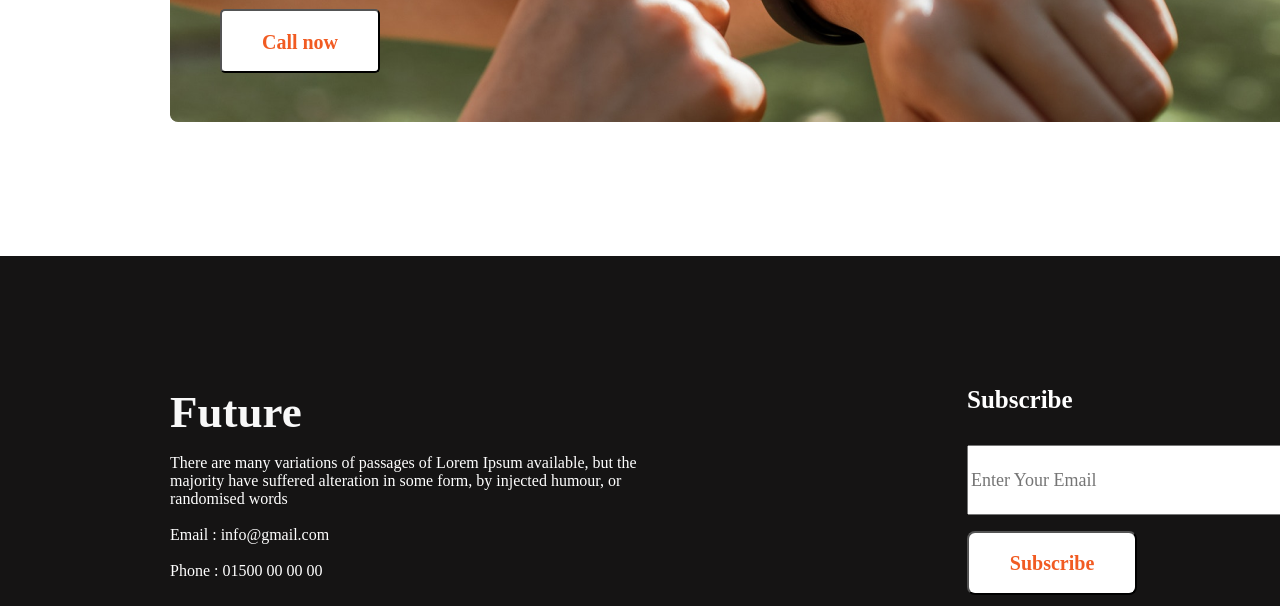
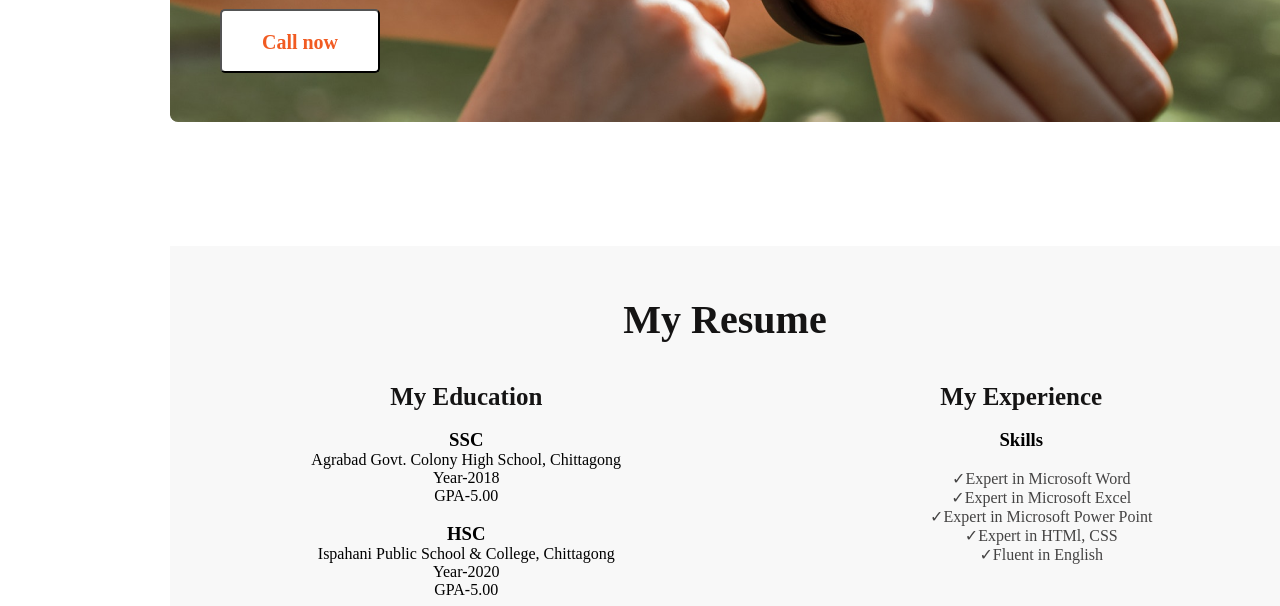
Before and after one commit to Khairulhasan111/first-assignment, a plain HTML site: page first-assignment.html in a window 1280 px wide. Shown: the part 2490-3096 px from the top of the page. Drawn offline with Linux system fonts and the light colour scheme.

Commit message:
resume added

```diff
--- a/first-assignment.html
+++ b/first-assignment.html
@@ -96,8 +96,48 @@
             </div>
         </section>
 
-        <section>
 
+        <!-- My Resume Section -->
+
+        <section class="resume">
+            <h3 class="resume-header">My Resume</h3>
+            <div class="resume-content">
+                <div>
+                    <h3 class="resume-title">My Education</h3><br>
+                    <div>
+                        <h3>SSC</h3>
+                        <p>Agrabad Govt. Colony High School, Chittagong</p>
+                        <p>Year-2018</p>
+                        <p>GPA-5.00</p><br>
+
+                        <h3>HSC</h3>
+                        <p>Ispahani Public School & College, Chittagong</p>
+                        <p>Year-2020</p>
+                        <p>GPA-5.00</p><br>
+
+                        <h3>Current institute</h3>
+                        <p>Govt. Hazi Muhammad Mohsin College, Chittagong</p>
+                        <p>B.Sc in Mathematics</p>
+
+                    </div>
+
+                </div>
+                <div>
+                    <h3 class="resume-title">My Experience</h3><br>
+                    <div>
+                        <h3>Skills</h3><br>
+                        <ul>
+                            <li>Expert in Microsoft Word</li>
+                            <li>Expert in Microsoft Excel</li>
+                            <li>Expert in Microsoft Power Point</li>
+                            <li>Expert in HTMl, CSS</li>
+                            <li>Fluent in English</li>
+                        </ul>
+                    </div>
+                <div>
+
+                </div>
+            </div>
         </section>
 
     </main>
--- a/style/style.css
+++ b/style/style.css
@@ -122,6 +122,7 @@ ul li:before {
     font-weight: 500;
     font-size: 25px;
     color: #737272;
+
 }
 
 .plan-image {
@@ -174,6 +175,46 @@ ul li:before {
     margin-bottom: 60px;
     padding: 20px 36px;
 }
+
+
+/* My Resume Section */
+
+.resume{
+    text-align: center;
+    margin-top: 120px;
+    background-color:#F8F8F8;
+    max-width: 1140px;
+    margin-left: 170px;
+    height: 500px;
+
+
+}
+
+
+.resume-content{
+    display: flex;
+    justify-content: space-around;
+    margin-top: 40px;
+}
+
+.resume-header{
+    font-weight: 700px;
+    font-size: 40px;
+    padding-top: 50px;
+    color: #151414;
+}
+
+.resume-title{
+    font-weight: 700px;
+    font-size: 25px;
+    color: #151414;
+}
+
+.resume-skill{
+    list-style: none;
+}
+
+
 
 /* Footer Section */
 
```
